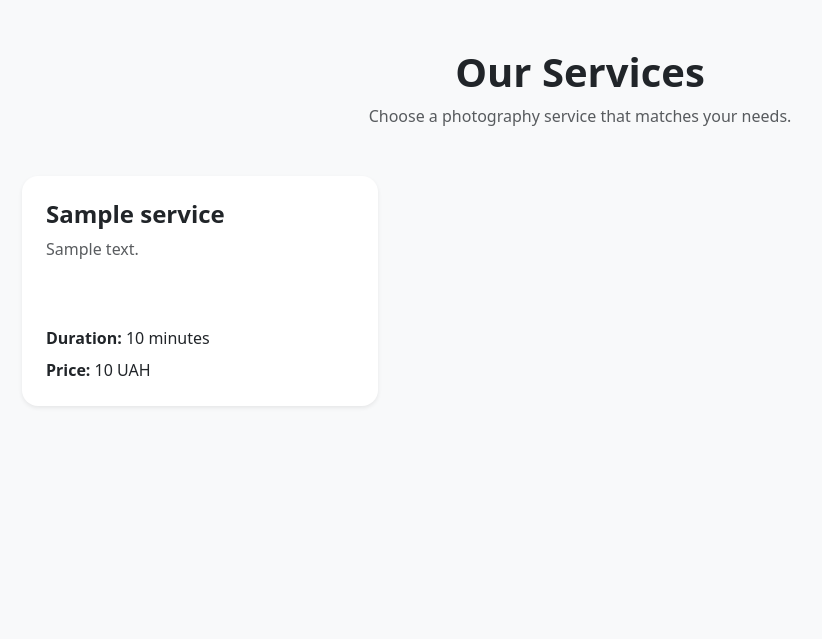
After one commit to Lemonch1ks/PhotoFlow, a Django app: page /service_list/ in a window 1280 px wide. The commit adds this page. Shown: the top 639 px of the page, without its empty margins (60-882 px from the left). Run offline with Django 5.2, Linux system fonts and the light colour scheme; tables that the repository leaves empty hold one stand-in row (values such as "Sample post").

Commit message:
created a list of all services. Also limeted serve count on index page to 3

````diff
--- a/flow/urls.py
+++ b/flow/urls.py
@@ -7,6 +7,7 @@ from flow.views import (
     studio_list,
     booking_list,
     book_session,
+    service_list,
 )
 
 
@@ -16,6 +17,7 @@ urlpatterns = [
     path("", index, name="index"),
     path("sign-up/", sign_up, name="signup"),
     path("bookings/", booking_list, name="booking-list"),
+    path("service_list/", service_list, name="service-list"),
 
 
     path(
--- a/flow/views.py
+++ b/flow/views.py
@@ -1,3 +1,5 @@
+from multiprocessing import context
+
 from django.contrib.auth import login
 from django.contrib.auth.decorators import login_required
 from django.shortcuts import redirect, render, get_object_or_404
@@ -7,13 +9,12 @@ from flow.models import StudioRoom, User, Booking, Service
 
 
 def index(request):
-    studios = StudioRoom.objects.order_by("-id")[:3]
     context = {
-        "studios": studios,
+        "studios": StudioRoom.objects.order_by("-id")[:3],
         "studio_room_count": StudioRoom.objects.all().count(),
         "photographers_count": User.objects.filter(role__icontains="photographer").count(),
         "session_count": Booking.objects.all().count(),
-        "services": Service.objects.all(),
+        "services": Service.objects.order_by("name")[:3],
     }
 
 
@@ -156,3 +157,12 @@ def book_session(request, pk):
                 "error_message": "You can't create a booking for photo-session as a photographer",
             }
         )
+
+
+def service_list(request):
+    services = Service.objects.all().order_by("name")
+    return render(
+        request,
+        template_name="photoflow/service_list.html",
+        context={"services": services},
+    )
--- a/templates/base.html
+++ b/templates/base.html
@@ -1,5 +1,3 @@
-{% load static %}
-
 <!doctype html>
 <html lang="en">
 <head>
--- /dev/null
+++ b/templates/photoflow/service_list.html
@@ -0,0 +1,99 @@
+{% extends "base.html" %}
+
+{% block extra_css %}
+  <style>
+    .services-section {
+      background-color: #f8f9fa;
+      min-height: 80vh;
+  }
+
+  .service-card {
+    overflow: hidden;
+    border-radius: 16px;
+    min-height: 230px;
+    transition:
+        transform 0.25s ease,
+        box-shadow 0.25s ease;
+}
+
+  .service-card:hover {
+      transform: translateY(-6px);
+      box-shadow: 0 1rem 2rem rgba(0, 0, 0, 0.12) !important;
+  }
+
+
+  .service-card .card-body {
+      padding: 1.5rem;
+  }
+
+  .service-card .card-title {
+      font-weight: 600;
+  }
+
+  .empty-state {
+      background-color: white;
+      border-radius: 16px;
+      border: 1px dashed #ced4da;
+  }
+  </style>
+{% endblock %}
+
+{% block title %}Services{% endblock %}
+
+{% block content %}
+<section class="services-section py-5">
+    <div class="container">
+
+        <div class="text-center mb-5">
+            <h1 class="fw-bold">Our Services</h1>
+            <p class="text-muted">
+                Choose a photography service that matches your needs.
+            </p>
+        </div>
+
+            {% if services %}
+        <div class="row g-4">
+            {% for service in services %}
+                <div class="col-12 col-md-6 col-lg-4">
+                    <div class="card service-card h-100 border-0 shadow-sm">
+
+                        <div class="card-body d-flex flex-column">
+                            <h2 class="card-title h4">
+                                {{ service.name }}
+                            </h2>
+
+                            <p class="card-text text-muted">
+                                {{ service.description|truncatewords:25 }}
+                            </p>
+
+                            <div class="service-info mt-auto">
+                                {% if service.duration %}
+                                    <p class="mb-2">
+                                        <strong>Duration:</strong>
+                                        {{ service.duration }} minutes
+                                    </p>
+                                {% endif %}
+
+                                <p class="mb-0">
+                                    <strong>Price:</strong>
+                                    {{ service.price }} UAH
+                                </p>
+                            </div>
+                        </div>
+
+                    </div>
+                </div>
+            {% endfor %}
+        </div>
+    {% else %}
+        <div class="empty-state text-center py-5">
+            <h2 class="h4">No services available</h2>
+
+            <p class="text-muted mb-0">
+                Services will appear here when they are added.
+            </p>
+        </div>
+    {% endif %}
+    </div>
+</section>
+{% endblock %}
--- a/templates/registration/login.html
+++ b/templates/registration/login.html
@@ -232,4 +232,3 @@
         </div>
     </main>
 {% endblock %}
-```
--- a/templates/registration/sign_up.html
+++ b/templates/registration/sign_up.html
@@ -266,4 +266,3 @@
         </div>
     </main>
 {% endblock %}
-```
````
Also changed, not shown: templates/photoflow/error.html (+35 -0 lines), templates/photoflow/index.html (+8 -1 lines).
